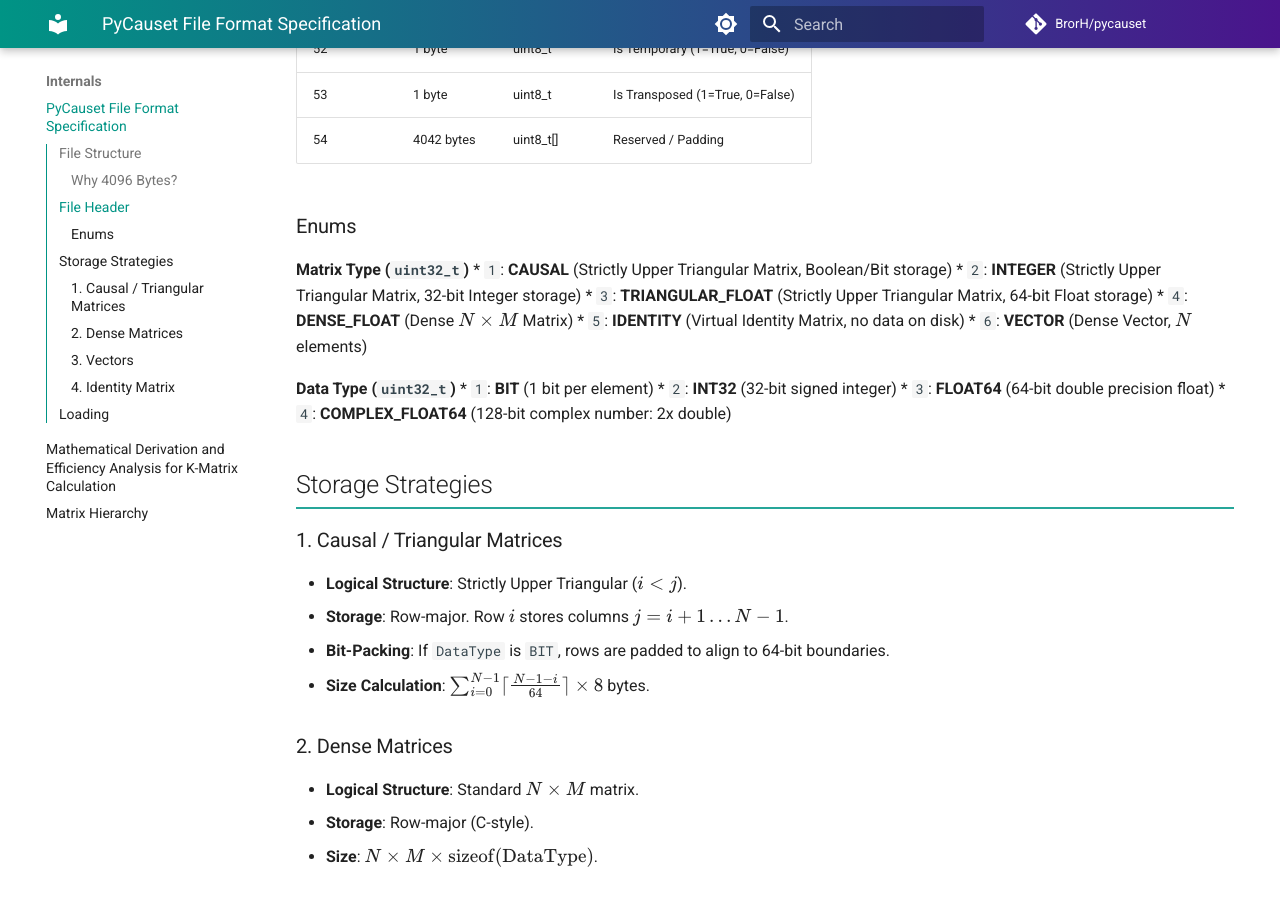
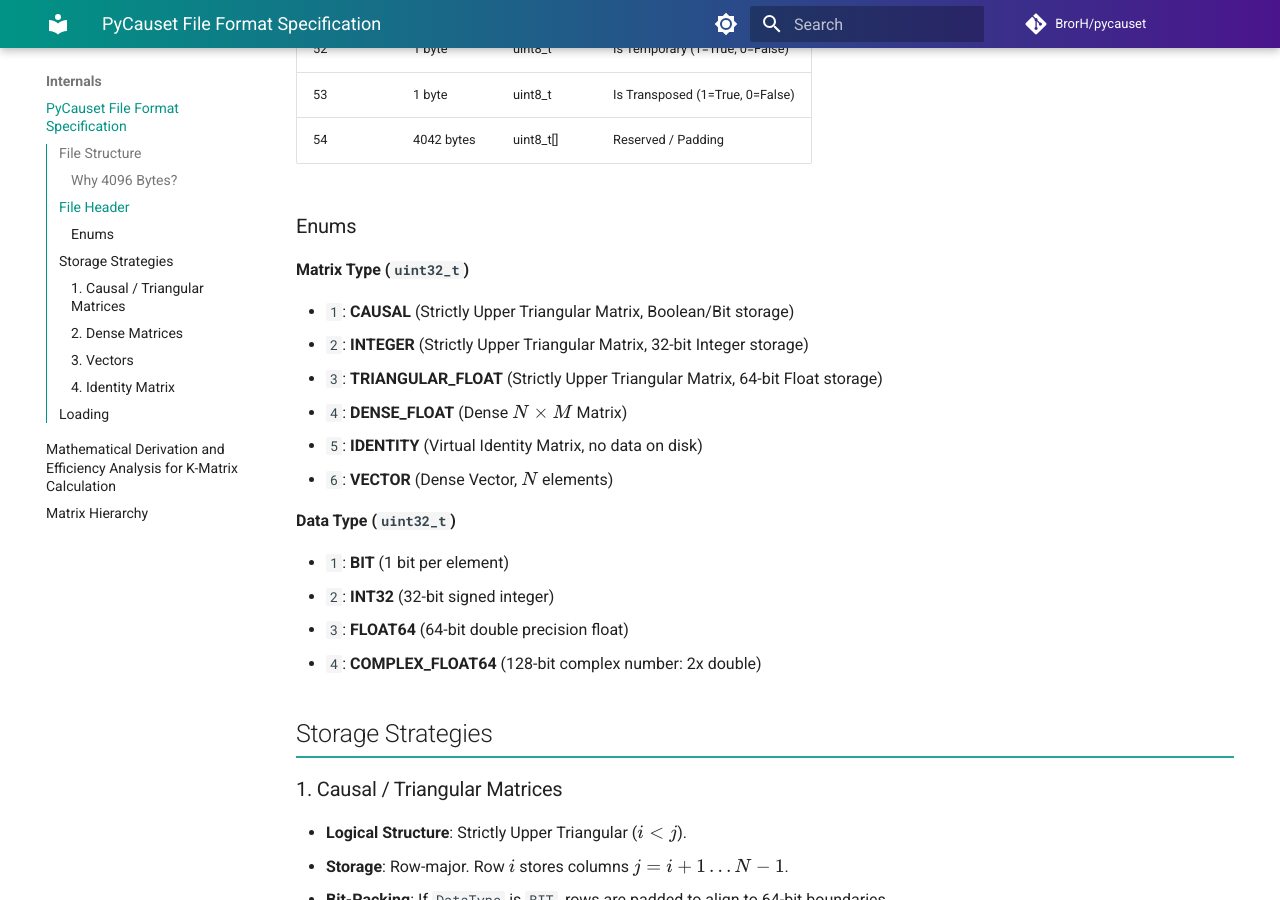
Before and after one commit to BrorH/pycauset, an MkDocs documentation site: the page built from documentation/internals/File Format.md, in a window 1280 px wide and 900 px high, scrolled down 1412 px. Built offline with MkDocs 1.6.1 and Material for MkDocs 9.7.7, drawn with Linux system fonts in a browser that asks for light colours; comment, search, counter and statistics services are not loaded; some of the changed lines change nothing that is shown.

Commit message:
Doc update

```diff
--- a/documentation/internals/File Format.md
+++ b/documentation/internals/File Format.md
@@ -44,6 +44,7 @@
 ### Enums
 
 **Matrix Type (`uint32_t`)**
+
 *   `1`: **CAUSAL** (Strictly Upper Triangular Matrix, Boolean/Bit storage)
 *   `2`: **INTEGER** (Strictly Upper Triangular Matrix, 32-bit Integer storage)
 *   `3`: **TRIANGULAR_FLOAT** (Strictly Upper Triangular Matrix, 64-bit Float storage)
@@ -52,6 +53,7 @@
 *   `6`: **VECTOR** (Dense Vector, $N$ elements)
 
 **Data Type (`uint32_t`)**
+
 *   `1`: **BIT** (1 bit per element)
 *   `2`: **INT32** (32-bit signed integer)
 *   `3`: **FLOAT64** (64-bit double precision float)
--- a/documentation/javascripts/mathjax.js
+++ b/documentation/javascripts/mathjax.js
@@ -4,9 +4,5 @@
     displayMath: [["$$", "$$"], ["\\[", "\\]"]],
     processEscapes: true,
     processEnvironments: true
-  },
-  options: {
-    ignoreHtmlClass: ".*|",
-    processHtmlClass: "arithmatex"
   }
 };
--- /dev/null
+++ b/documentation/javascripts/mermaid.js
@@ -0,0 +1 @@
+mermaid.initialize({startOnLoad:true});
--- a/mkdocs.yml
+++ b/mkdocs.yml
@@ -38,7 +38,11 @@
 markdown_extensions:
   - admonition
   - pymdownx.details
-  - pymdownx.superfences
+  - pymdownx.superfences:
+      custom_fences:
+        - name: mermaid
+          class: mermaid
+          format: !!python/name:pymdownx.superfences.fence_code_format
   - pymdownx.highlight:
       anchor_linenums: true
   - pymdownx.inlinehilite
@@ -49,6 +53,8 @@
 extra_javascript:
   - javascripts/mathjax.js
   - https://unpkg.com/mathjax@3/es5/tex-mml-chtml.js
+  - https://unpkg.com/mermaid/dist/mermaid.min.js
+  - javascripts/mermaid.js
 
 extra_css:
   - stylesheets/extra.css
```
Also changed, not shown: documentation/.obsidian/workspace.json.
